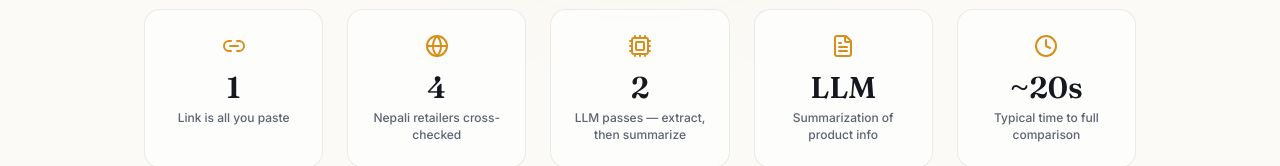
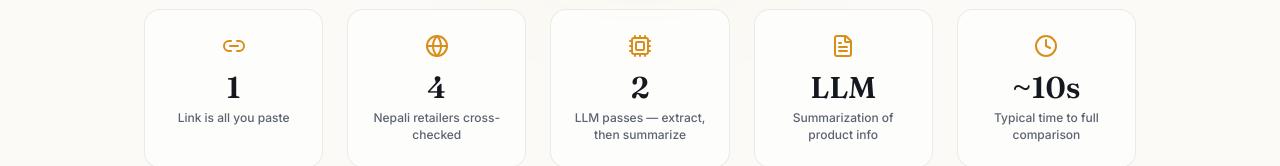
Before and after one commit to Sushantmg/ARLY, a React (Vite) app in the folder arly-frontend/: page / in a window 1280 px wide. Shown: the part 502-668 px from the top of the page. Built offline with nearby package versions, Linux system fonts and the light colour scheme; no server answers.

Commit message:
chore: align comparison time stat with real latency (~10s)

```diff
--- a/arly-frontend/src/components/home/Statsstrip.tsx
+++ b/arly-frontend/src/components/home/Statsstrip.tsx
@@ -1,12 +1,12 @@
 import { motion, type Variants } from 'framer-motion';
-import { Link2, Globe, Cpu, Clock, FileText } from 'lucide-react';
+import { Clock, Cpu, FileText, Globe, Link2 } from 'lucide-react';
 
 const stats = [
   { icon: Link2, value: '1', label: 'Link is all you paste' },
   { icon: Globe, value: '4', label: 'Nepali retailers cross-checked' },
   { icon: Cpu, value: '2', label: 'LLM passes — extract, then summarize' },
   { icon: FileText, value: 'LLM', label: 'Summarization of product info' },
-  { icon: Clock, value: '~20s', label: 'Typical time to full comparison' },
+  { icon: Clock, value: '~10s', label: 'Typical time to full comparison' },
 ];
 
 const container: Variants = {
```
